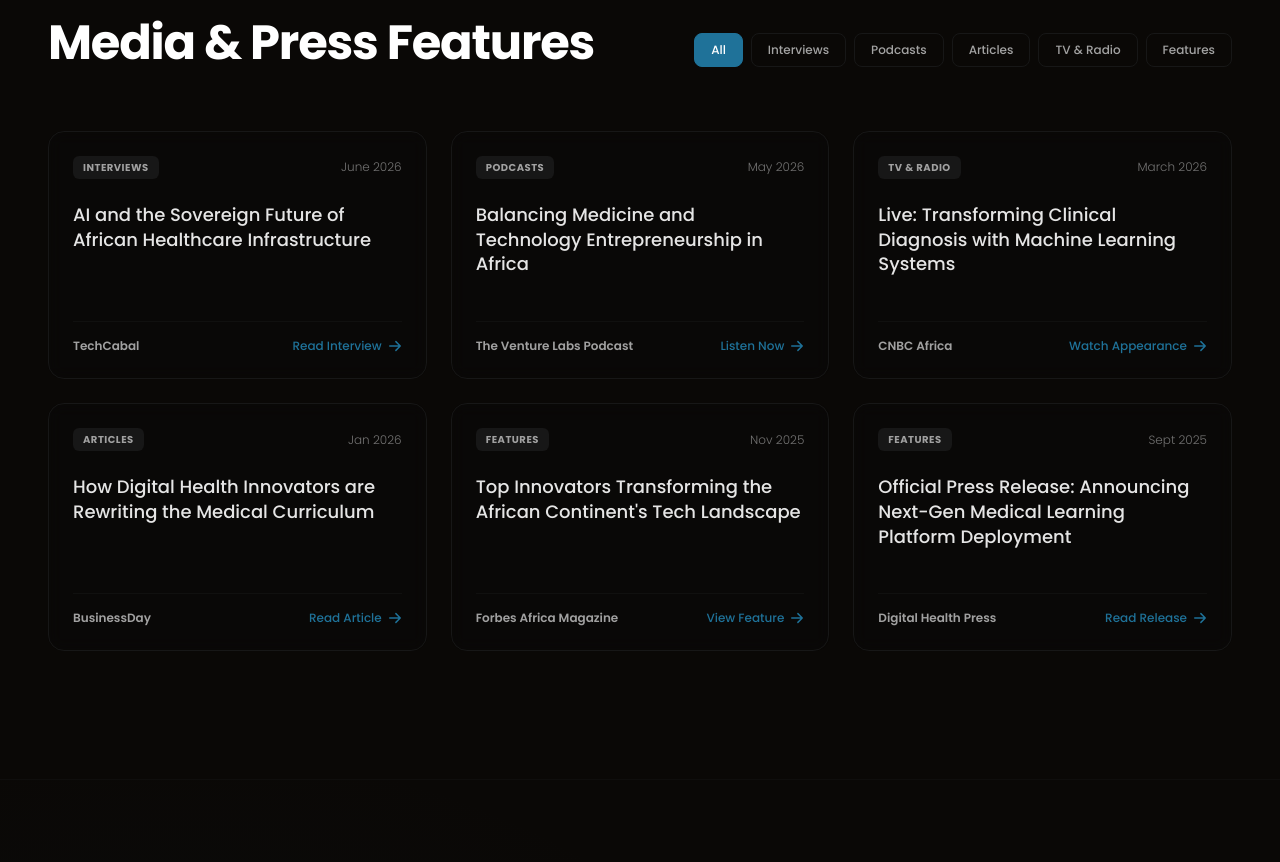
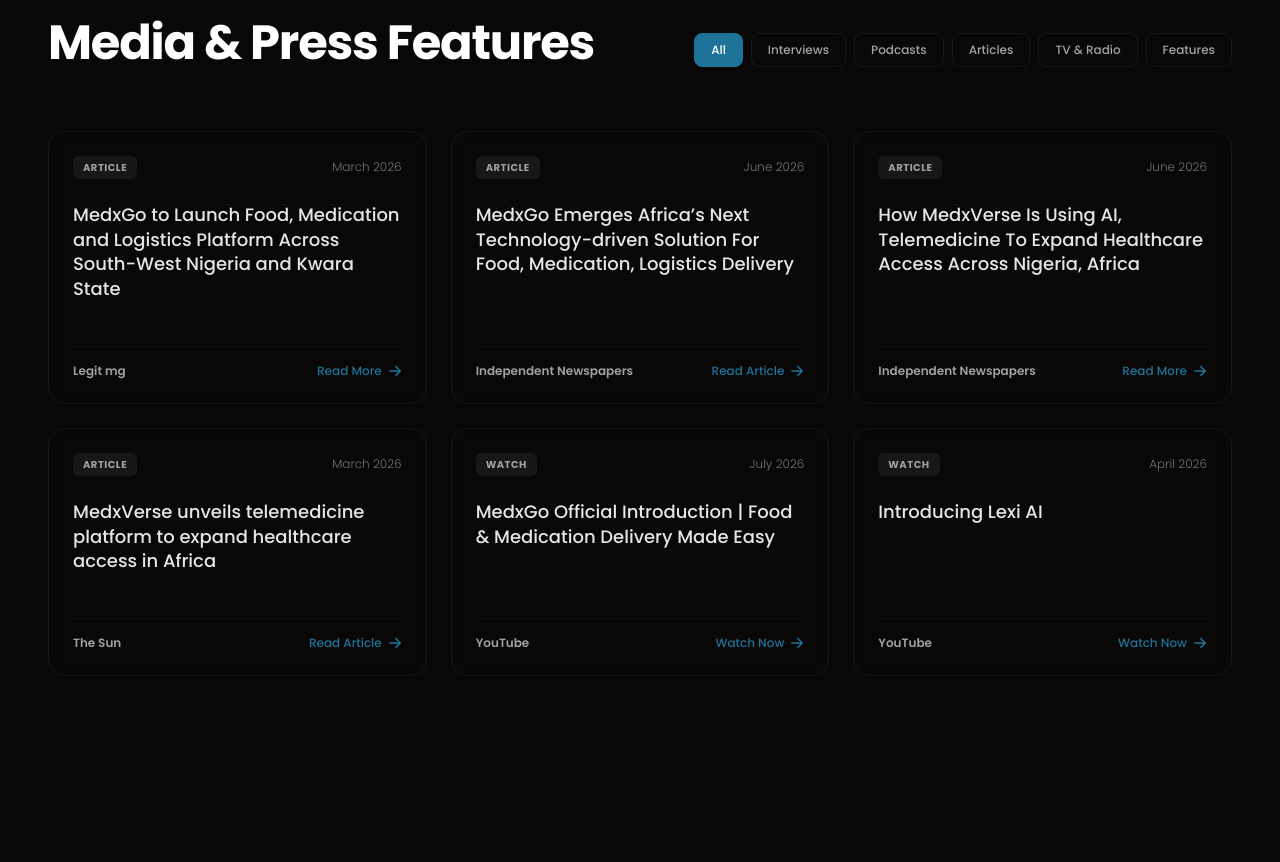
Before and after one commit to nuelfell0ff/cambridge-portfolio, a Next.js app: page / in a window 1280 px wide. Shown: the part 5624-6486 px from the top of the page. Built offline with nearby package versions, Linux system fonts and the light colour scheme.

Commit message:
Update press items with new articles and links

```diff
--- a/src/components/MediaPress.tsx
+++ b/src/components/MediaPress.tsx
@@ -14,57 +14,57 @@
 const pressItems = [
   {
     id: 1,
-    category: "Interviews",
-    title: "AI and the Sovereign Future of African Healthcare Infrastructure",
-    source: "TechCabal",
-    date: "June 2026",
-    link: "#",
-    type: "Read Interview"
+    category: "Article",
+    title: "MedxGo to Launch Food, Medication and Logistics Platform Across South-West Nigeria and Kwara State",
+    source: "Legit mg",
+    date: "March 2026",
+    link: "https://www.legit.ng/nigeria/1699954-medxgo-launches-food-medication-logistics-platform-south-west-nigeria-kwara/",
+    type: "Read More"
   },
   {
     id: 2,
-    category: "Podcasts",
-    title: "Balancing Medicine and Technology Entrepreneurship in Africa",
-    source: "The Venture Labs Podcast",
-    date: "May 2026",
-    link: "#",
-    type: "Listen Now"
+    category: "Article",
+    title: "MedxGo Emerges Africa’s Next Technology-driven Solution For Food, Medication, Logistics Delivery",
+    source: "Independent Newspapers",
+    date: "June 2026",
+    link: "https://independent.ng/breaking-medxgo-emerges-africas-next-technology-driven-solution-for-food-medication-logistics-delivery/",
+    type: "Read Article"
   },
   {
     id: 3,
-    category: "TV & Radio",
-    title: "Live: Transforming Clinical Diagnosis with Machine Learning Systems",
-    source: "CNBC Africa",
-    date: "March 2026",
-    link: "#",
-    type: "Watch Appearance"
+    category: "Article",
+    title: "How MedxVerse Is Using AI, Telemedicine To Expand Healthcare Access Across Nigeria, Africa",
+    source: "Independent Newspapers",
+    date: "June 2026",
+    link: "https://independent.ng/how-medxverse-is-using-ai-telemedicine-to-expand-healthcare-access-across-nigeria-africa/",
+    type: "Read More"
   },
   {
     id: 4,
-    category: "Articles",
-    title: "How Digital Health Innovators are Rewriting the Medical Curriculum",
-    source: "BusinessDay",
-    date: "Jan 2026",
-    link: "#",
+    category: "Article",
+    title: "MedxVerse unveils telemedicine platform to expand healthcare access in Africa",
+    source: "The Sun",
+    date: "March 2026",
+    link: "https://thesun.ng/medxverse-unveils-telemedicine-platform-to-expand-healthcare-access-in-africa/",
     type: "Read Article"
   },
   {
     id: 5,
-    category: "Features",
-    title: "Top Innovators Transforming the African Continent's Tech Landscape",
-    source: "Forbes Africa Magazine",
-    date: "Nov 2025",
-    link: "#",
-    type: "View Feature"
+    category: "Watch",
+    title: "MedxGo Official Introduction | Food & Medication Delivery Made Easy",
+    source: "YouTube",
+    date: "July 2026",
+    link: "https://youtube.com/watch?v=eFV2Bw20rxg&si=8IGom9sSxZ87cs66",
+    type: "Watch Now"
   },
   {
     id: 6,
-    category: "Features",
-    title: "Official Press Release: Announcing Next-Gen Medical Learning Platform Deployment",
-    source: "Digital Health Press",
-    date: "Sept 2025",
-    link: "#",
-    type: "Read Release"
+    category: "Watch",
+    title: "Introducing Lexi AI",
+    source: "YouTube",
+    date: "April 2026",
+    link: "https://youtube.com/shorts/OcLQkeyNK4c?si=IqFB-P1bNh6I2Vr_",
+    type: "Watch Now"
   }
 ];
 
```
